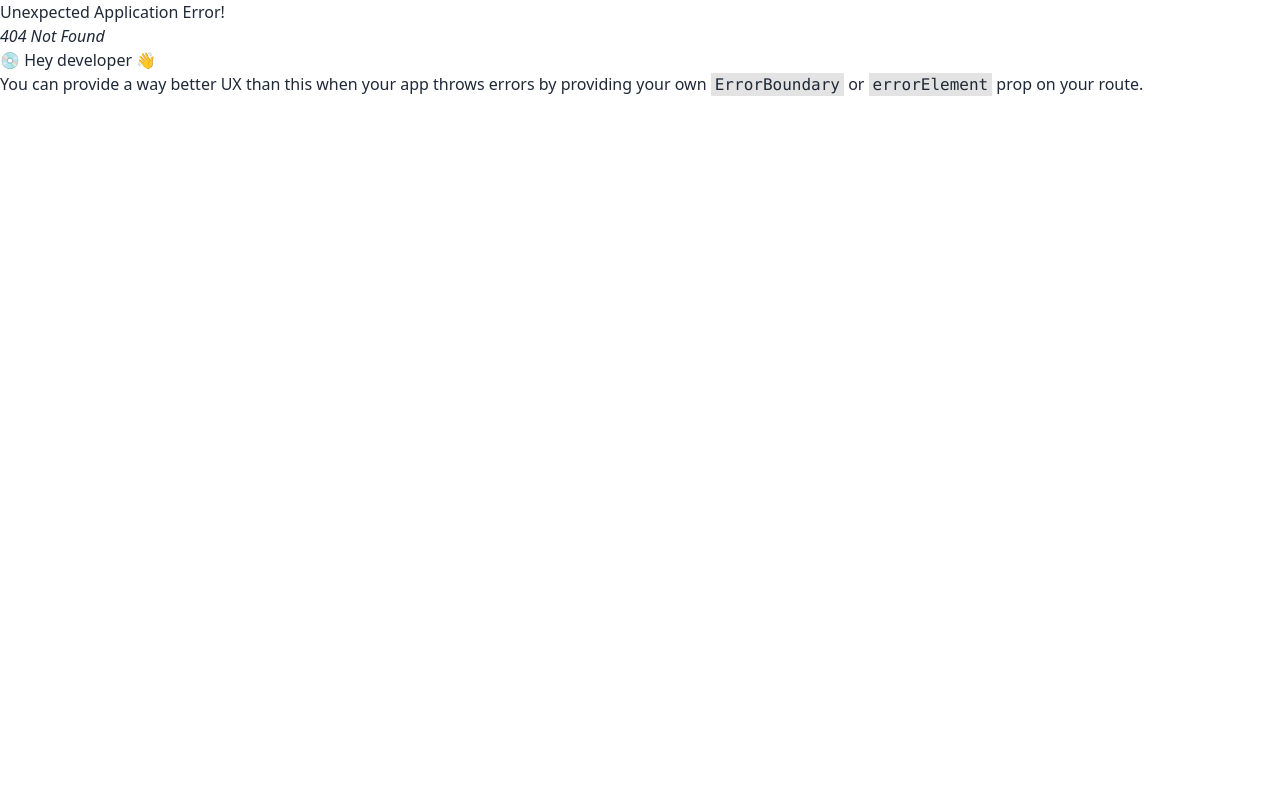
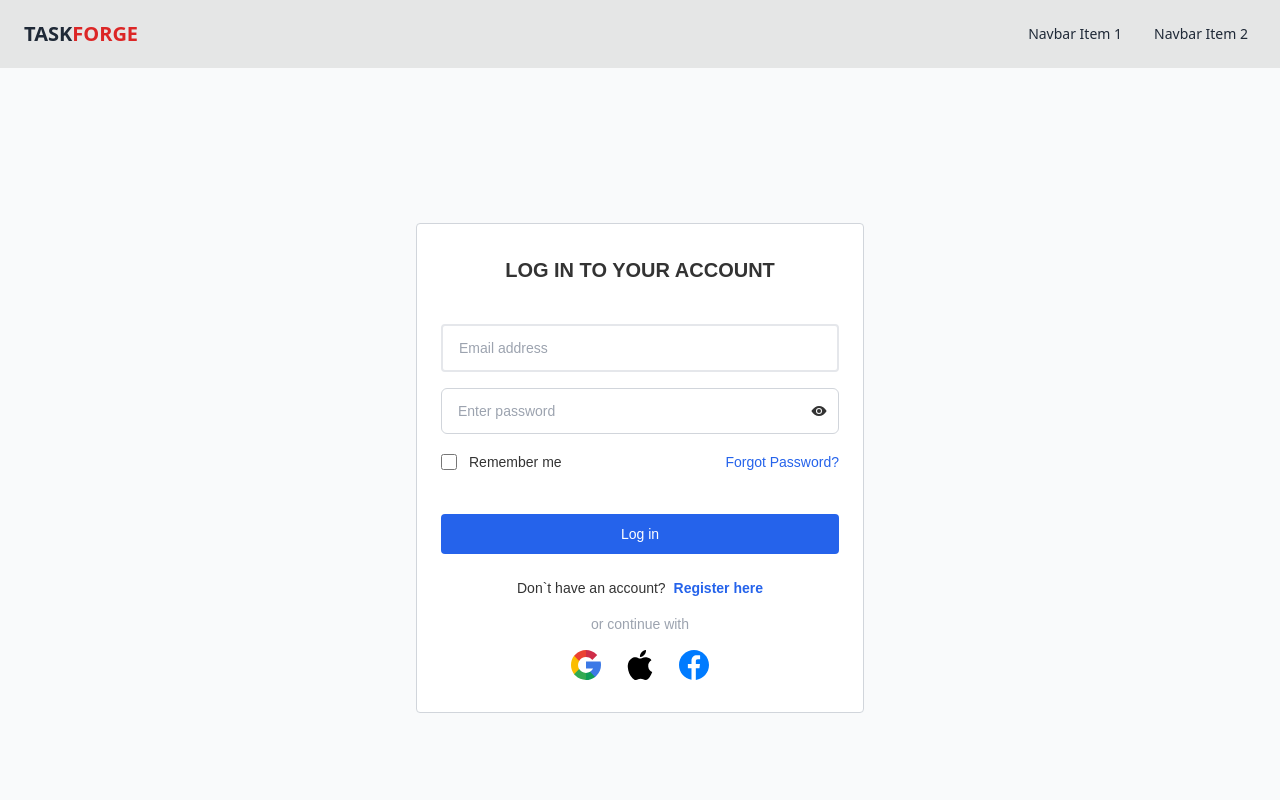
Before and after one commit to sheikhmohdnazmulhasan/task-maneger-client, a React (Vite) app: page /login in a window 1280 px wide. Before the commit this address had no page. Shown: the top 800 px of the page. Built offline with nearby package versions, Linux system fonts and the light colour scheme.

Commit message:
added login page

```diff
--- a/src/main.jsx
+++ b/src/main.jsx
@@ -5,13 +5,15 @@
 import Root from "./Root";
 import Home from "./pages/Home";
 import Register from "./pages/Register";
+import Login from "./pages/Login";
 
 const router = createBrowserRouter([
   {
     path: "/", element: <Root />,
     children: [
       { index: true, element: <Home /> },
-      { path: '/register', element: <Register /> }
+      { path: '/register', element: <Register /> },
+      { path: '/login', element: <Login /> }
     ]
   },
 ]);
--- /dev/null
+++ b/src/pages/Login.jsx
@@ -0,0 +1,91 @@
+import { Link } from "react-router-dom";
+import { IoEye, IoEyeOff } from "react-icons/io5";
+import { useState } from "react";
+
+const Login = () => {
+    const [showPassword, setShowPassword] = useState(false)
+
+    return (
+        <div>
+            <div className="bg-gray-50 font-[sans-serif] text-[#333]">
+                <div className="min-h-screen flex flex-col items-center justify-center py-6 px-4">
+                    <div className="max-w-md w-full border py-8 px-6 rounded border-gray-300 bg-white">
+                        <p className="text-xl uppercase font-bold text-center">Log in to your account</p>
+                        <form className="mt-10 space-y-4">
+                            <div>
+                                <input name="email" type="email" autoComplete="email" required className="w-full text-sm px-4 py-3 rounded outline-none border-2 focus:border-blue-500" placeholder="Email address" />
+                            </div>
+                            <div>
+                                <div className="flex relative">
+                                    <input name="password" type={showPassword ? 'text' : 'password'} className="bg-white border border-gray-300 w-full text-sm px-4 py-3 rounded-md outline-blue-500" placeholder="Enter password" />
+                                    {!showPassword ? <IoEye className="absolute right-3 mt-[15px] cursor-pointer" onClick={() => setShowPassword(!showPassword)} /> :
+                                        <IoEyeOff className="absolute right-3 mt-[15px] cursor-pointer" onClick={() => setShowPassword(!showPassword)} />}
+                                </div>
+                            </div>
+                            <div className="flex items-center justify-between gap-4">
+                                <div className="flex items-center">
+                                    <input id="remember-me" name="remember-me" type="checkbox" className="h-4 w-4 shrink-0 text-blue-600 focus:ring-blue-500 border-gray-300 rounded" />
+                                    <label htmlFor="remember-me" className="ml-3 block text-sm">
+                                        Remember me
+                                    </label>
+                                </div>
+                                <div>
+                                    <a className="text-sm text-blue-600 hover:text-blue-500">
+                                        Forgot Password?
+                                    </a>
+                                </div>
+                            </div>
+
+                            <div className="!mt-10">
+                                <button type="button" className="w-full py-2.5 px-4 text-sm rounded text-white bg-blue-600 hover:bg-blue-700 focus:outline-none">
+                                    Log in
+                                </button>
+                                <p className="text-sm mt-6 text-center">Don`t have an account? <Link to={'/register'} className="text-blue-600 font-semibold hover:underline ml-1">Register here</Link></p>
+                            </div>
+                            <p class="my-10 text-sm text-gray-400 text-center">or continue with</p>
+            <div class="space-x-6 flex justify-center">
+              <button type="button"
+                class="border-none outline-none">
+                <svg xmlns="http://www.w3.org/2000/svg" width="30px" class="inline" viewBox="0 0 512 512">
+                  <path fill="#fbbd00"
+                    d="M120 256c0-25.367 6.989-49.13 19.131-69.477v-86.308H52.823C18.568 144.703 0 198.922 0 256s18.568 111.297 52.823 155.785h86.308v-86.308C126.989 305.13 120 281.367 120 256z"
+                    data-original="#fbbd00" />
+                  <path fill="#0f9d58"
+                    d="m256 392-60 60 60 60c57.079 0 111.297-18.568 155.785-52.823v-86.216h-86.216C305.044 385.147 281.181 392 256 392z"
+                    data-original="#0f9d58" />
+                  <path fill="#31aa52"
+                    d="m139.131 325.477-86.308 86.308a260.085 260.085 0 0 0 22.158 25.235C123.333 485.371 187.62 512 256 512V392c-49.624 0-93.117-26.72-116.869-66.523z"
+                    data-original="#31aa52" />
+                  <path fill="#3c79e6"
+                    d="M512 256a258.24 258.24 0 0 0-4.192-46.377l-2.251-12.299H256v120h121.452a135.385 135.385 0 0 1-51.884 55.638l86.216 86.216a260.085 260.085 0 0 0 25.235-22.158C485.371 388.667 512 324.38 512 256z"
+                    data-original="#3c79e6" />
+                  <path fill="#cf2d48"
+                    d="m352.167 159.833 10.606 10.606 84.853-84.852-10.606-10.606C388.668 26.629 324.381 0 256 0l-60 60 60 60c36.326 0 70.479 14.146 96.167 39.833z"
+                    data-original="#cf2d48" />
+                  <path fill="#eb4132"
+                    d="M256 120V0C187.62 0 123.333 26.629 74.98 74.98a259.849 259.849 0 0 0-22.158 25.235l86.308 86.308C162.883 146.72 206.376 120 256 120z"
+                    data-original="#eb4132" />
+                </svg>
+              </button>
+              <button type="button"
+                className="border-none outline-none">
+                <svg xmlns="http://www.w3.org/2000/svg" width="30px" fill="#000" viewBox="0 0 22.773 22.773">
+                  <path d="M15.769 0h.162c.13 1.606-.483 2.806-1.228 3.675-.731.863-1.732 1.7-3.351 1.573-.108-1.583.506-2.694 1.25-3.561C13.292.879 14.557.16 15.769 0zm4.901 16.716v.045c-.455 1.378-1.104 2.559-1.896 3.655-.723.995-1.609 2.334-3.191 2.334-1.367 0-2.275-.879-3.676-.903-1.482-.024-2.297.735-3.652.926h-.462c-.995-.144-1.798-.932-2.383-1.642-1.725-2.098-3.058-4.808-3.306-8.276v-1.019c.105-2.482 1.311-4.5 2.914-5.478.846-.52 2.009-.963 3.304-.765.555.086 1.122.276 1.619.464.471.181 1.06.502 1.618.485.378-.011.754-.208 1.135-.347 1.116-.403 2.21-.865 3.652-.648 1.733.262 2.963 1.032 3.723 2.22-1.466.933-2.625 2.339-2.427 4.74.176 2.181 1.444 3.457 3.028 4.209z" data-original="#000000"></path>
+                </svg>
+              </button>
+              <button type="button"
+                className="border-none outline-none">
+                <svg xmlns="http://www.w3.org/2000/svg" width="30px" fill="#007bff" viewBox="0 0 167.657 167.657">
+                  <path d="M83.829.349C37.532.349 0 37.881 0 84.178c0 41.523 30.222 75.911 69.848 82.57v-65.081H49.626v-23.42h20.222V60.978c0-20.037 12.238-30.956 30.115-30.956 8.562 0 15.92.638 18.056.919v20.944l-12.399.006c-9.72 0-11.594 4.618-11.594 11.397v14.947h23.193l-3.025 23.42H94.026v65.653c41.476-5.048 73.631-40.312 73.631-83.154 0-46.273-37.532-83.805-83.828-83.805z" data-original="#010002"></path>
+                </svg>
+              </button>
+            </div>
+                        </form>
+                    </div>
+                </div>
+            </div>
+        </div>
+    );
+};
+
+export default Login;
--- a/src/pages/Register.jsx
+++ b/src/pages/Register.jsx
@@ -1,5 +1,6 @@
 import { useState } from "react";
 import { IoEye, IoEyeOff } from "react-icons/io5";
+import { Link } from "react-router-dom";
 
 const Register = () => {
     const [showPassword, setShowPassword] = useState(false)
@@ -61,7 +62,7 @@
                                 Create an account
                             </button>
                         </div>
-                        <p className="text-sm mt-6 text-center">Already have an account? <span className="text-blue-600 font-semibold hover:underline ml-1">Login here</span></p>
+                        <p className="text-sm mt-6 text-center">Already have an account? <Link to={'/login'} className="text-blue-600 font-semibold hover:underline ml-1">Login here</Link></p>
                     </form>
                 </div>
             </div>
```
